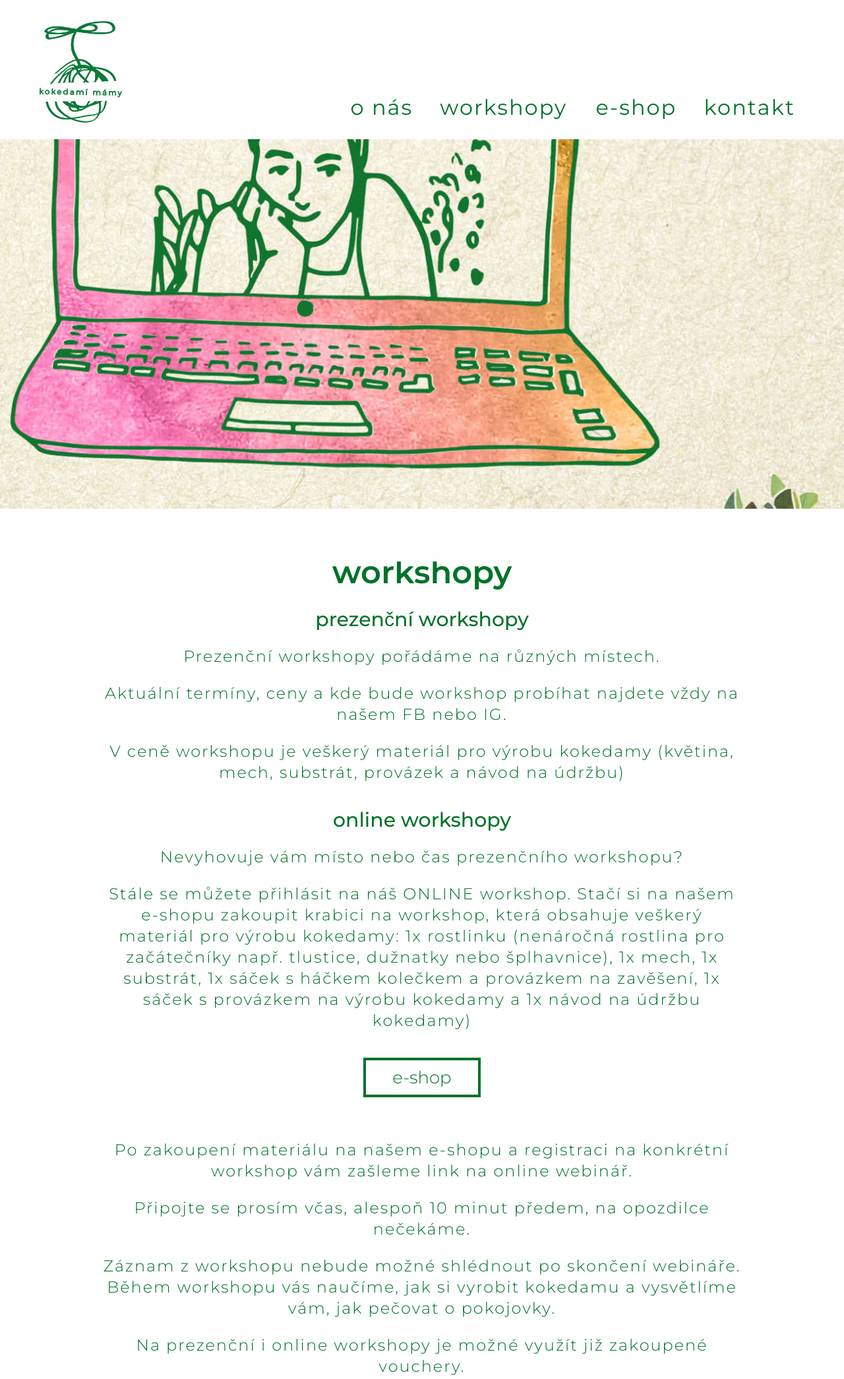
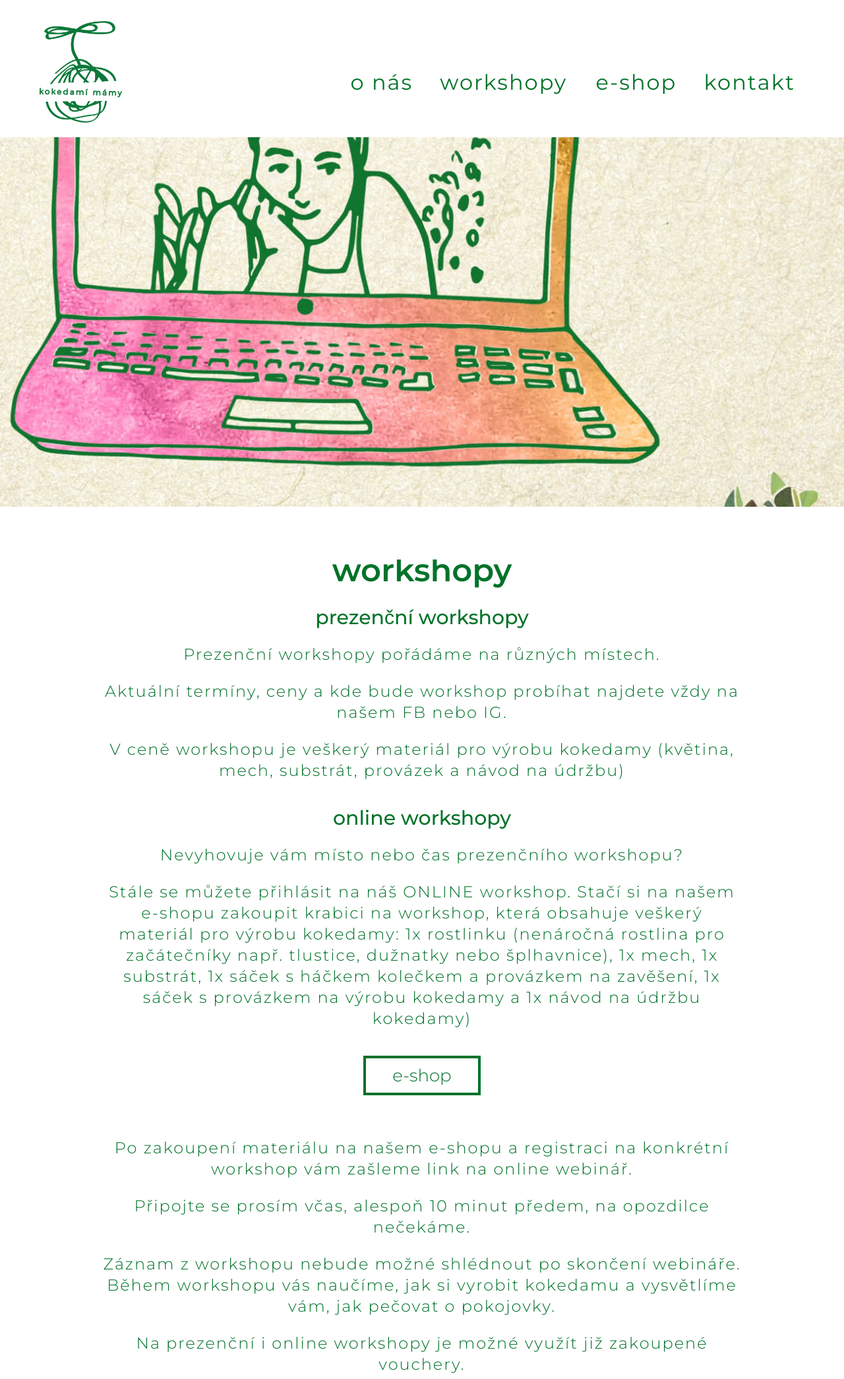
Before and after one commit to xylnx/comp-kokedami-mamy, a Gatsby site: page /workshops in a window 1280 px wide. Shown: the top 2090 px of the page at 66% size. Built offline with nearby package versions, Linux system fonts and the light colour scheme; Gatsby itself is replaced by a stand-in of ours.

Commit message:
Improve styling

```diff
--- a/src/assets/scss/nav.scss
+++ b/src/assets/scss/nav.scss
@@ -50,7 +50,7 @@
 
   &__list {
     float: right;
-    margin-top: 4.8em;
+    margin-top: 3.2em;
     margin-bottom: 1em;
     padding-right: 3em;
   }
@@ -261,7 +261,7 @@
     }
 
     &__checkbox:checked ~ &__list {
-      top: 21rem;
+      top: 16rem;
       left: 50%;
       transform: translate(-50%, -50%);
       display: block;
```
